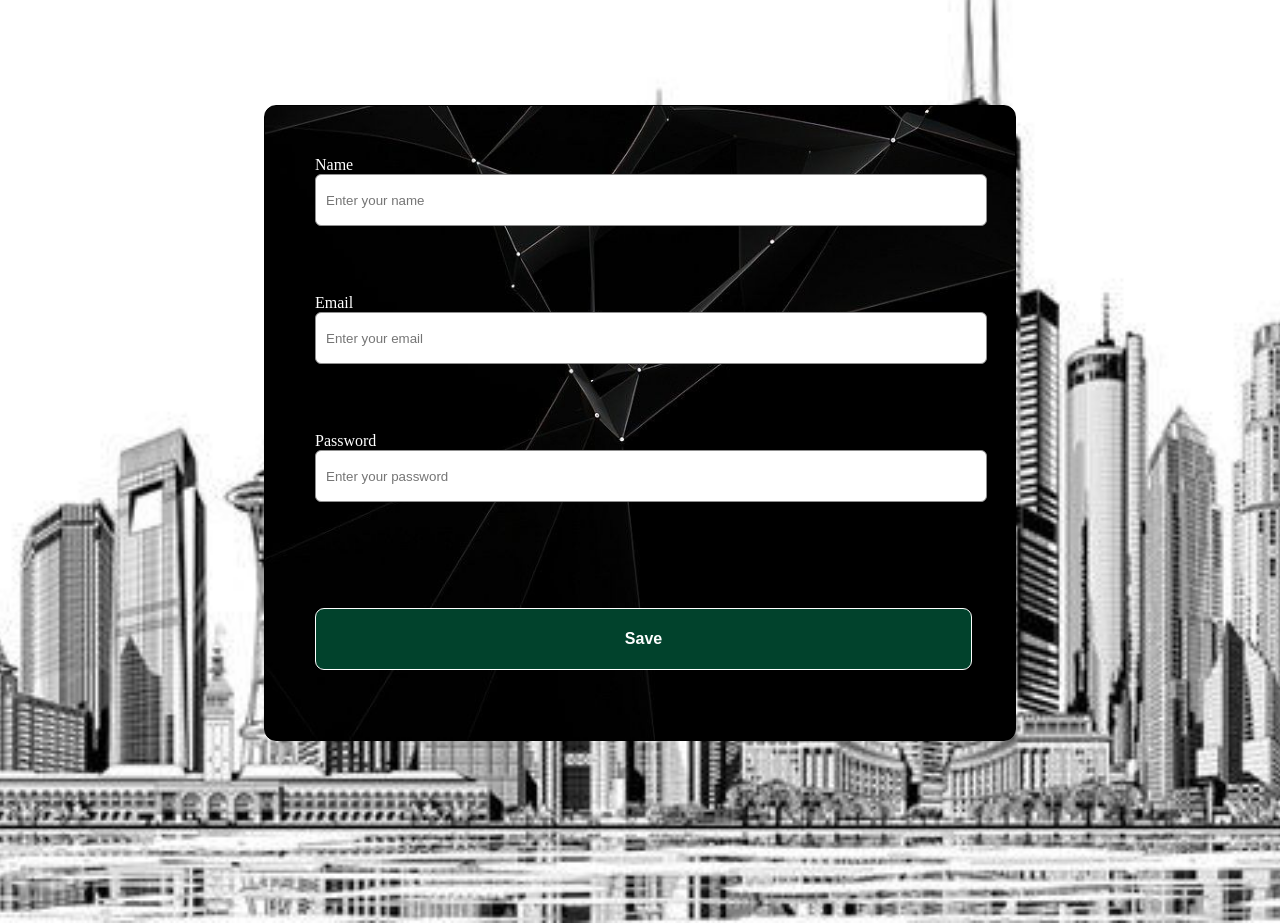
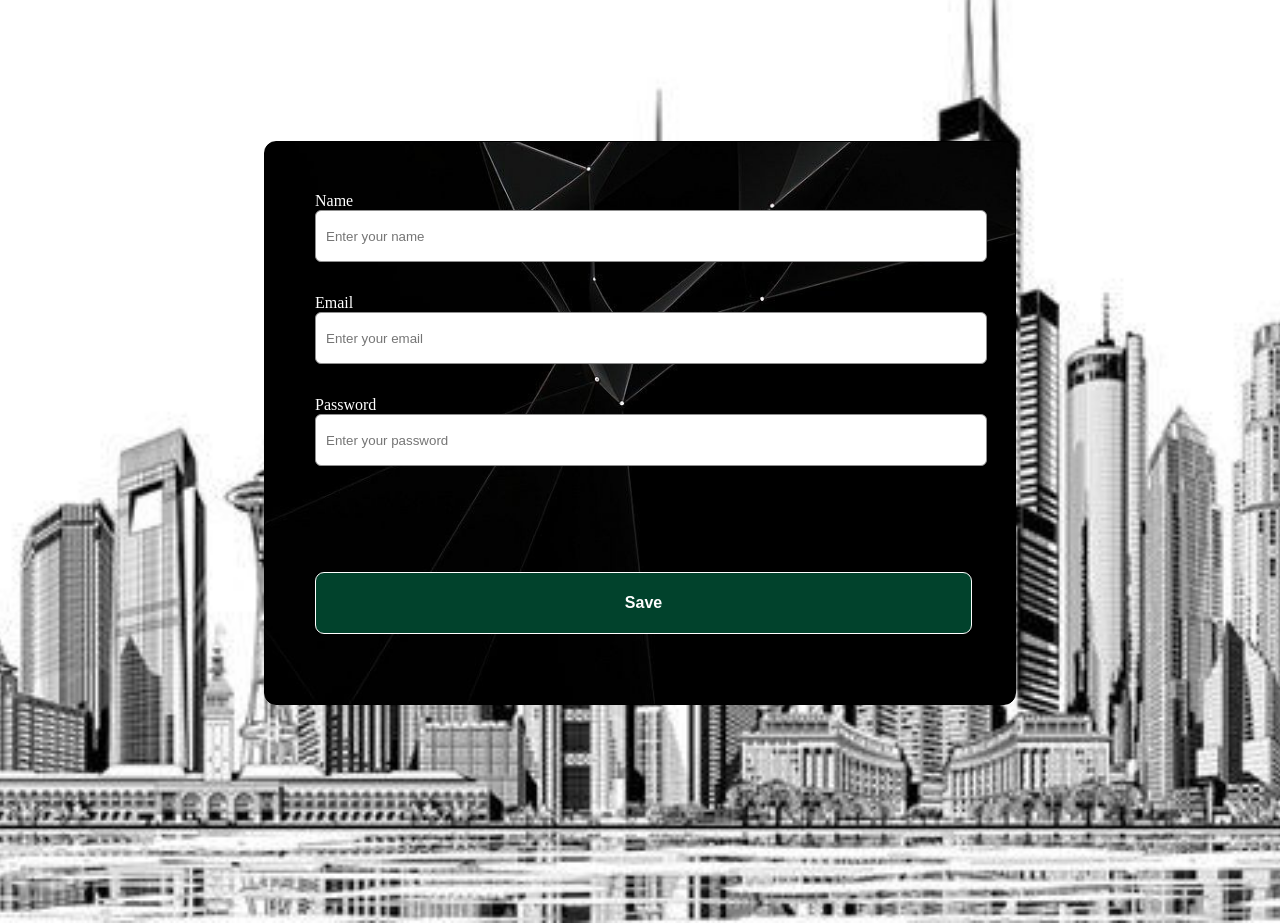
Before and after one commit to Hira-mumtaz/JS-Form-validation, a plain HTML site: page index.html in a window 1280 px wide. Shown: the top 923 px of the page. Drawn offline with Linux system fonts and the light colour scheme.

Commit message:
remove break points

```diff
--- a/index.html
+++ b/index.html
@@ -11,11 +11,11 @@
 
     <form id="form" action="/submitted.html" method="get" >
         <label>Name</label>
-        <input type="text" id="name" placeholder="Enter your name"> <br><br>
+        <input type="text" id="name" placeholder="Enter your name">
         <p id="errorName"></p>
 
         <label>Email</label>
-        <input type="text" id="email" placeholder="Enter your email"><br><br>
+        <input type="text" id="email" placeholder="Enter your email">
         <p id="erroremail"></p>
 
         <label>Password</label>
```
